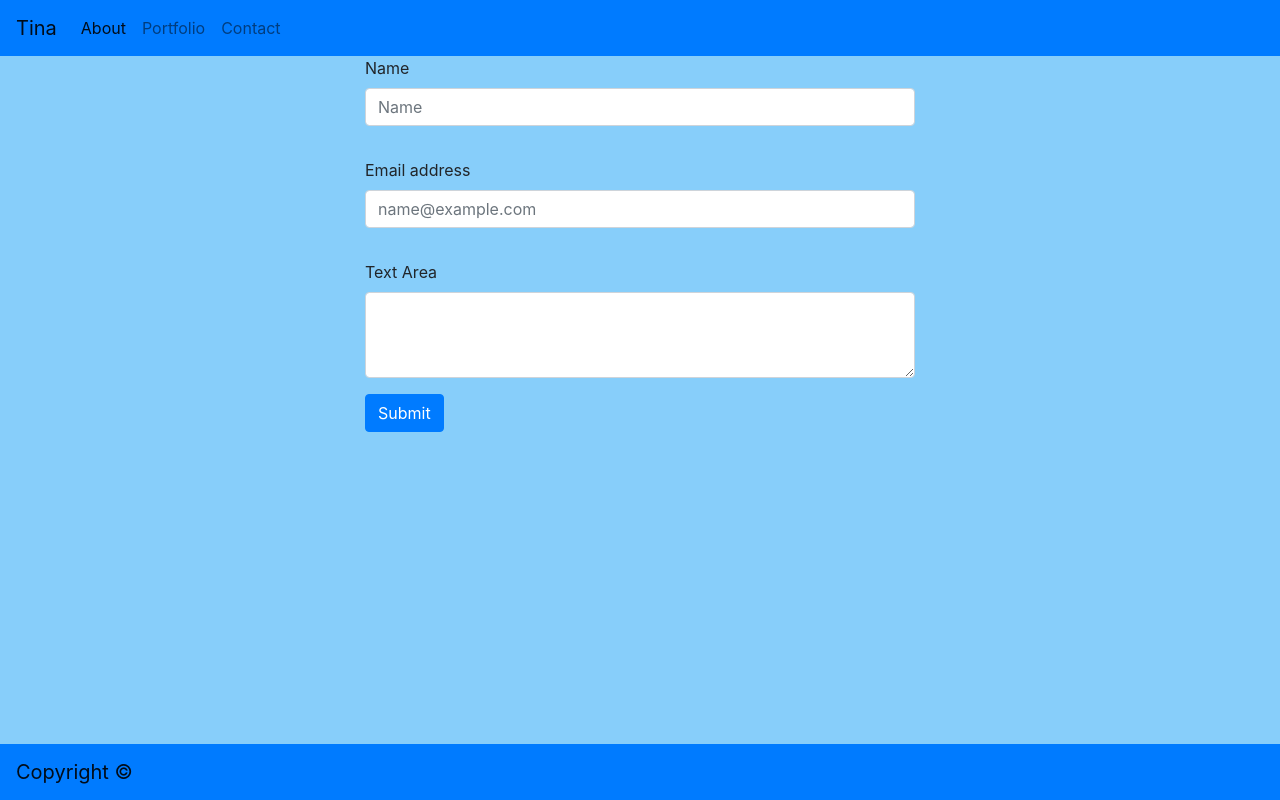
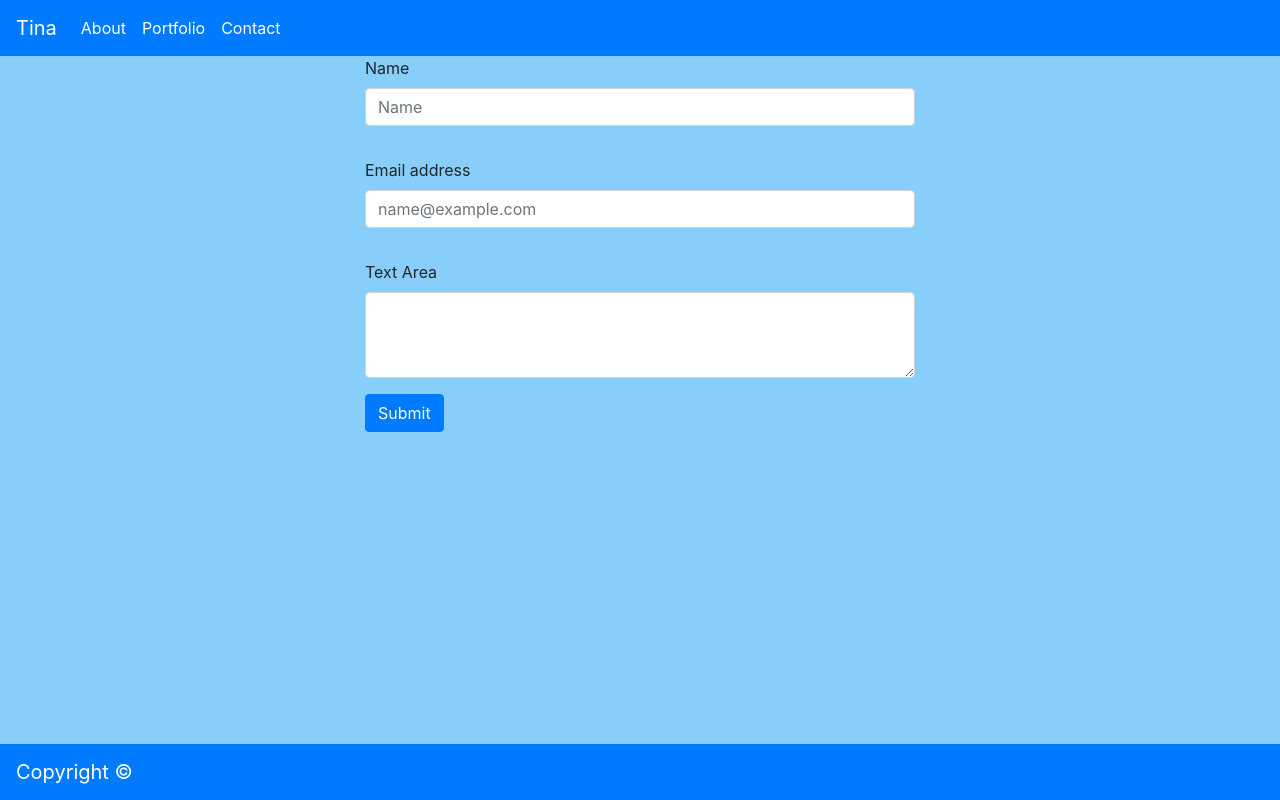
Before and after one commit to Kina-rain/Portfolio-2hwk, a plain HTML site: page contact.html in a window 1280 px wide. Drawn offline with nearby package versions, Linux system fonts and the light colour scheme.

Commit message:
updated site based on feedback

```diff
--- a/contact.html
+++ b/contact.html
@@ -24,22 +24,24 @@
 
     <header>
         <div>
-            <nav class="navbar navbar-expand-lg navbar-light bg-primary">
-                <a class="navbar-brand" href="#">Tina</a>
-                <button class="navbar-toggler" type="button" data-toggle="collapse" data-target="#navbarText"
-                    aria-controls="navbarText" aria-expanded="false" aria-label="Toggle navigation">
+            <nav class="navbar navbar-expand-lg bg-primary">
+                <button class="navbar-toggler navbar-dark" type="button" data-toggle="collapse"
+                    data-target="#navbarText" aria-controls="navbarText" aria-expanded="false"
+                    aria-label="Toggle navigation">
                     <span class="navbar-toggler-icon"></span>
                 </button>
                 <div class="collapse navbar-collapse" id="navbarText">
+                    <a class="navbar-brand text-white" href="#">Tina</a>
                     <ul class="navbar-nav mr-auto">
                         <li class="nav-item active">
-                            <a class="nav-link" href="index.html">About<span class="sr-only">(current)</span></a>
+                            <a class="nav-link text-white" href="index.html">About<span
+                                    class="sr-only">(current)</span></a>
                         </li>
                         <li class="nav-item">
-                            <a class="nav-link" href="portfolio.html">Portfolio</a>
+                            <a class="nav-link text-white" href="portfolio.html">Portfolio</a>
                         </li>
                         <li class="nav-item">
-                            <a class="nav-link" href="contact.html">Contact</a>
+                            <a class="nav-link text-white" href="contact.html">Contact</a>
                         </li>
                     </ul>
                 </div>
@@ -49,7 +51,6 @@
 
     <!-- Main body Form -->
 
-    <body>
 
     <form>
         <div class="container">
@@ -62,7 +63,6 @@
                     <div class="form-group">
                         <label for="formGroupExampleInput">Name</label>
                         <input type="text" class="form-control" id="formGroupExampleInput" placeholder="Name">
-                            </input>
                     </div>
                 </div>
                 <div class="form-row col-lg-3"></div>
@@ -76,7 +76,7 @@
                         <label for="exampleFormControlInput1">Email address</label>
                         <input type="email" class="form-control" id="exampleFormControlInput1"
                             placeholder="name@example.com">
-                            </input>
+
                     </div>
                 </div>
                 <div class="form-group col-lg-3"></div>
@@ -107,6 +107,6 @@
 
     <!-- Footer area  -->
     <nav class="navbar fixed-bottom navbar-light bg-primary">
-            <a class="navbar-brand" href="#">Copyright &copy;</a>
+        <a class="navbar-brand text-white" href="#">Copyright &copy;</a>
     </nav>
 </body>
```
Also changed, not shown: index.html (+7 -8 lines), portfolio.html (+10 -8 lines), 1 other file. Lines whose indentation alone changed are shown as unchanged.
